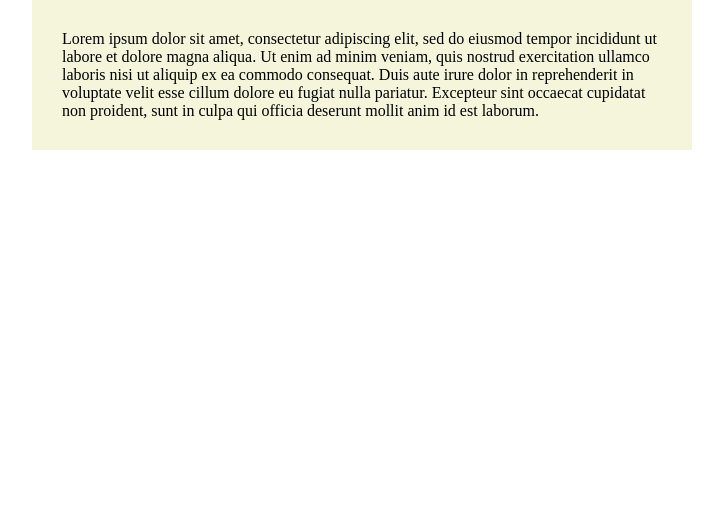
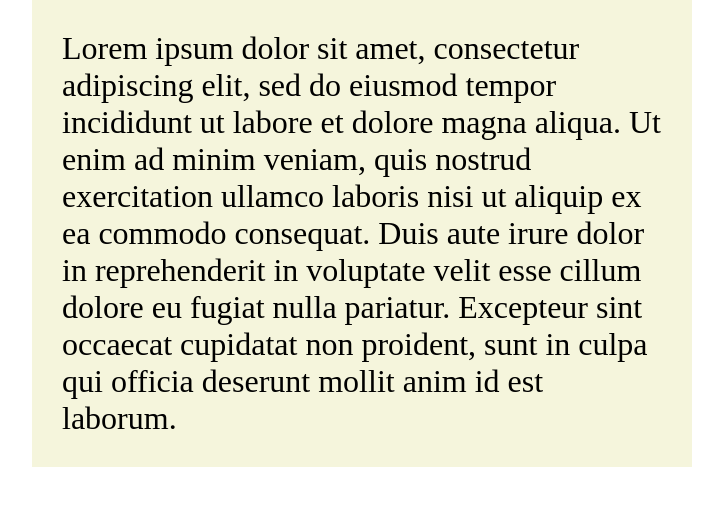
Before and after one commit to UtkaDolbokryak/learn-git, a React (Create React App) app: page / in a window 1280 px wide. Shown: the top 506 px of the page, without its empty margins (278-1001 px from the left). Built offline with nearby package versions, Linux system fonts and the light colour scheme.

Commit message:
add keyPressHandler

```diff
--- a/src/App/App.css
+++ b/src/App/App.css
@@ -6,3 +6,10 @@
   background-color: beige;
   padding: 30px;
 }
+.completed {
+  color: green;
+}
+
+.text {
+  font-size: 24pt;
+}
--- a/src/App/App.js
+++ b/src/App/App.js
@@ -11,12 +11,29 @@ class App extends React.Component {
     };
   }
 
+  keyPressHandler({ key }) {
+    if (key === this.state.text.substr(this.state.currentLetterNumber, 1)) {
+      this.setState({
+        currentLetterNumber: this.state.currentLetterNumber + 1,
+      });
+    }
+    console.log(key);
+  }
+
+  componentDidMount() {
+    document.onkeypress = this.keyPressHandler.bind(this);
+  }
+
   render() {
     return (
       <div className="App">
         <div className="text">
-          <span className="completed"></span>
-          <span className="uncompleted">{this.state.text}</span>
+          <span className="completed">
+            {this.state.text.substr(0, this.state.currentLetterNumber)}
+          </span>
+          <span className="uncompleted">
+            {this.state.text.substr(this.state.currentLetterNumber)}
+          </span>
         </div>
       </div>
     );
```
